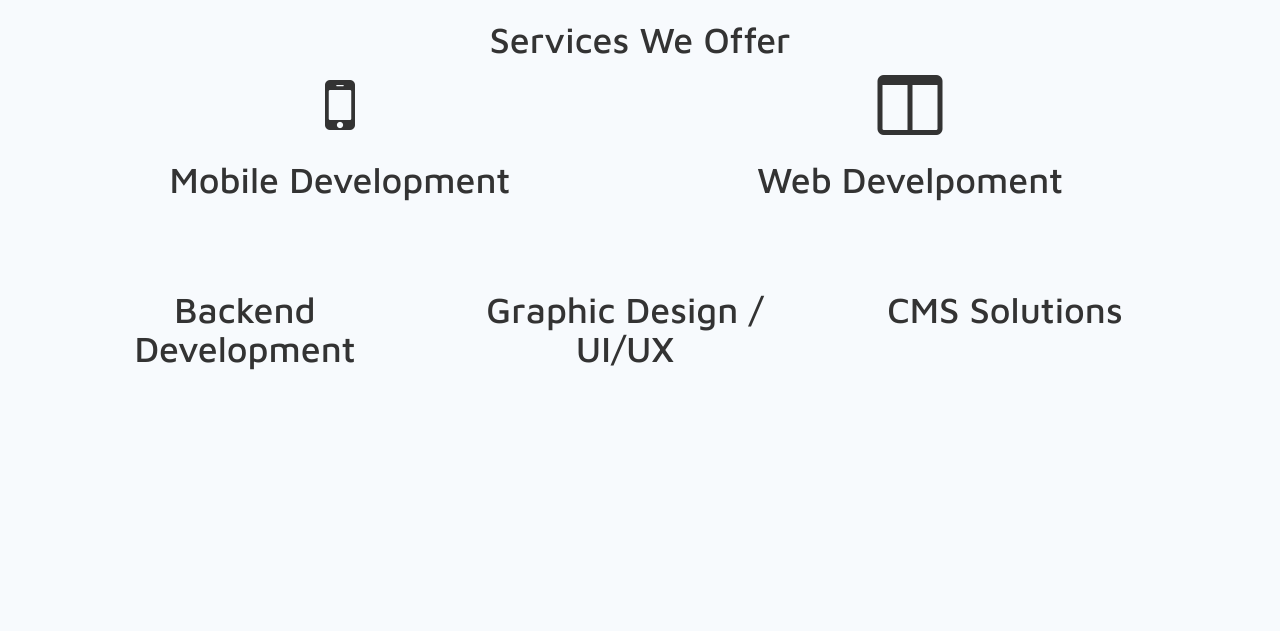
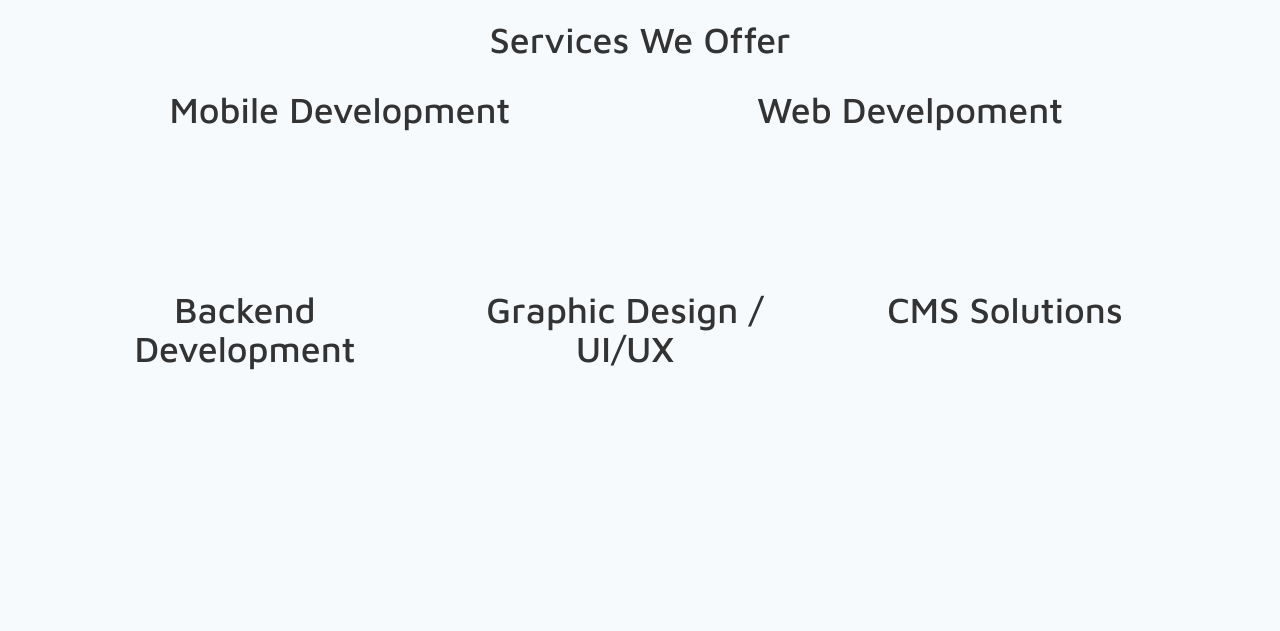
Before and after one commit to mzevitas/Glass_Ship_Development, a website: page app/index.html at #!/our-services in a window 1280 px wide. Shown: the part 90-721 px from the top of the page. Drawn offline with nearby package versions, Linux system fonts and the light colour scheme; some packages are replaced by stand-ins of ours; files that its build step writes are made by us from their sources.

Commit message:
updates for the site

```diff
--- a/app/views/services.html
+++ b/app/views/services.html
@@ -2,13 +2,13 @@
     <h1>Services We Offer</h1>
     <div class="row">
         <div class="col-md-6">
-        <i class="fa fa-mobile fa-5x" aria-hidden="true"></i>
+
         <h1>Mobile Development</h1>
 
 
         </div>
         <div class="col-md-6">
-        <i class="fa fa-columns fa-5x" aria-hidden="true"></i>
+
         <h1>Web Develpoment</h1>
 
         </div>
```
